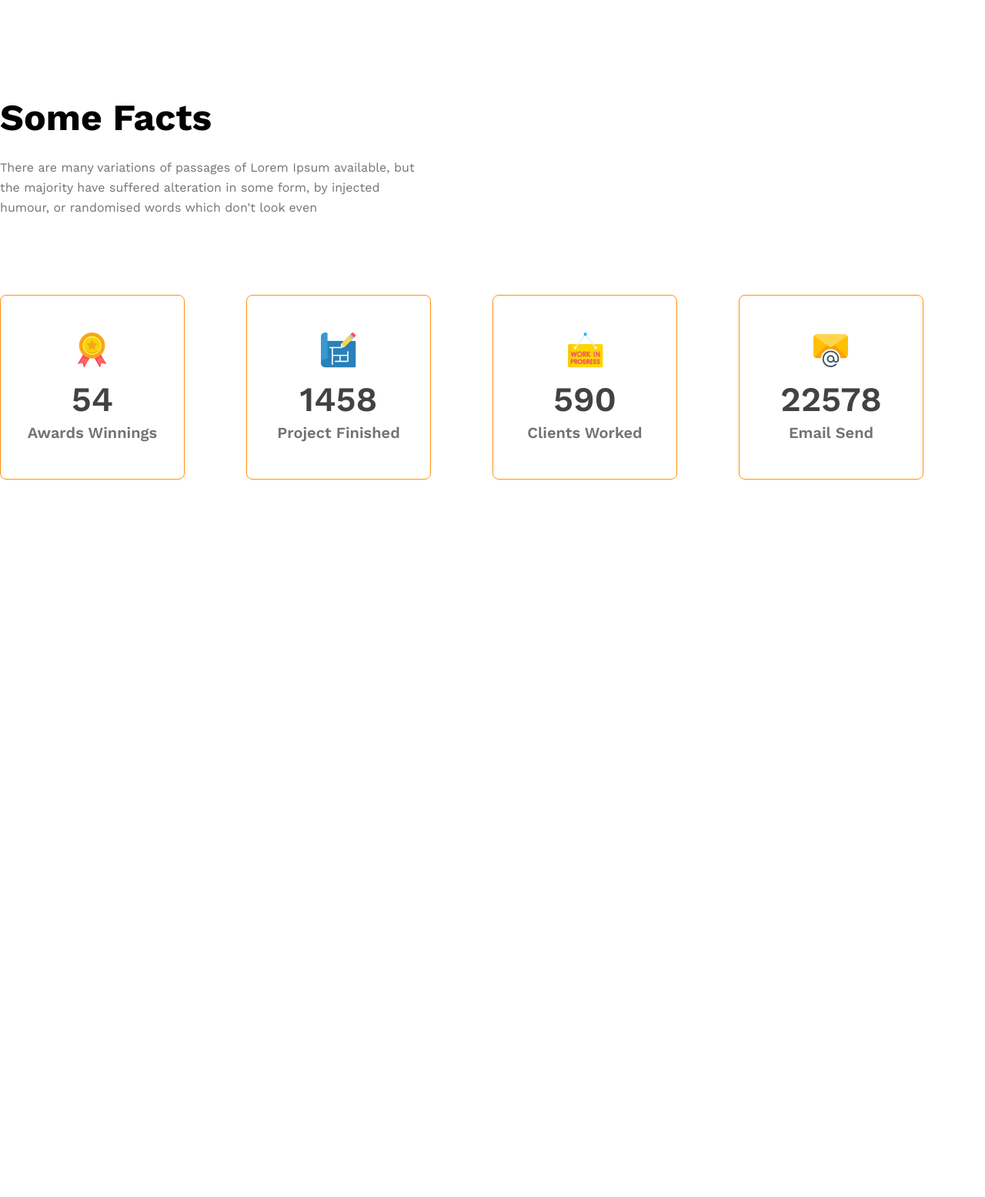
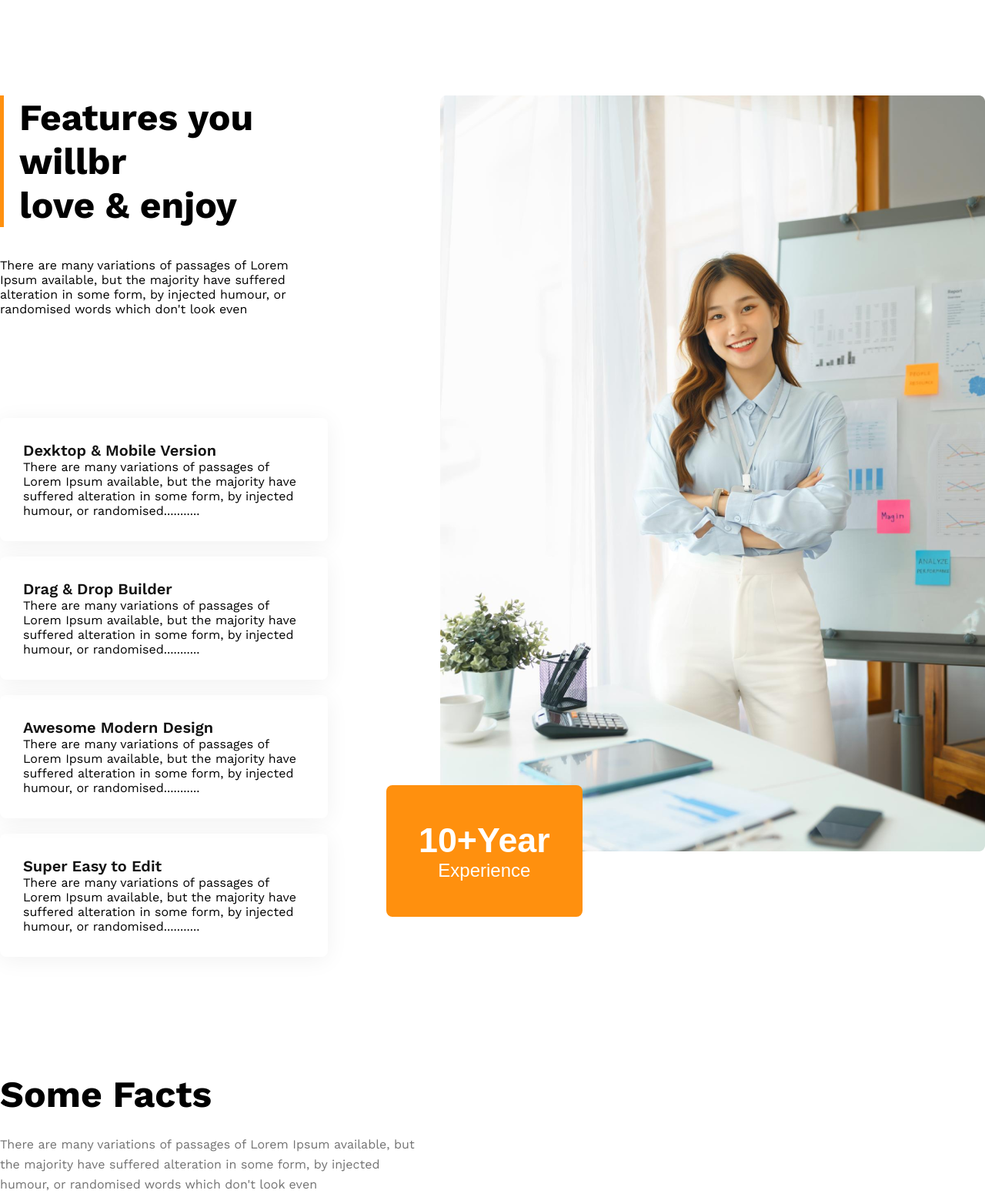
Before and after one commit to sheikhzim2004-del/g3-architect-website, a plain HTML site: page index.html in a window 1280 px wide. Shown: the part 2080-3635 px from the top of the page at 77% size. Before the commit the page ends 2883 px from the top, so only its background shows below. Drawn offline with nearby package versions, Linux system fonts and the light colour scheme.

Commit message:
some responsive edit

```diff
--- a/index.html
+++ b/index.html
@@ -46,6 +46,7 @@
     </header>
 
     <main>
+        <!-- teams and features section -->
         <section class="teams display-flex">
             <div class="team-img-container">
                 <img src="./images/team1.png" alt="tow architecture discousion this topic">
@@ -64,11 +65,54 @@
         </section>
 
 
+        <!-- love feature section -->
+        <section class="love-section display-flex">
+            <div>
+                <div id="love-section-heading-border" class="section-title">Features you willbr <br>love & enjoy</div>
+                <p id="love-section-p" class="text-graylight">There are many variations of passages of Lorem Ipsum available, but the
+                    majority have suffered alteration in some form, by injected humour, or
+                    randomised words which don't look even</p>
+
+                    <!-- love feature section card -->
+                     <div class="love-feature-card">
+                        <h4 class="love-feature-card-title">Dexktop & Mobile Version</h4>
+                        <p class="text-graylight">There are many variations of passages of Lorem Ipsum available, but the majority have suffered alteration in some form, by injected humour, or randomised...........</p>
+                     </div>
+                     <div class="love-feature-card">
+                        <h4 class="love-feature-card-title">Drag & Drop Builder</h4>
+                        <p class="text-graylight">There are many variations of passages of Lorem Ipsum available, but the majority have suffered alteration in some form, by injected humour, or randomised...........</p>
+                     </div>
+                     <div class="love-feature-card">
+                        <h4 class="love-feature-card-title">Awesome Modern Design</h4>
+                        <p class="text-graylight">There are many variations of passages of Lorem Ipsum available, but the majority have suffered alteration in some form, by injected humour, or randomised...........</p>
+                     </div>
+                     <div class="love-feature-card">
+                        <h4 class="love-feature-card-title">Super Easy to Edit</h4>
+                        <p class="text-graylight">There are many variations of passages of Lorem Ipsum available, but the majority have suffered alteration in some form, by injected humour, or randomised...........</p>
+                     </div>
+            </div>
+            <div class="love-feature-architech">
+                <img src="./images/architect.png" alt="">
+                <button id="exparience-badge">
+                    <span id="experience-year">10+Year</span>
+                    <br>
+                    <span id="mini">Experience</span>
+                </button>
+            </div>
+        </section>
         <!-- some facts card section -->
-        <section class="section-title">Some Facts</section>
-        <p class="text-greylight fact-description">There are many variations of passages of Lorem Ipsum available, but
-            the majority have suffered alteration in some form, by injected humour, or randomised words which don't look
+        <section>
+            <div class="fact-contant">
+                <h1 class="section-title">Some Facts</h1>
+                <p class="text-greylight fact-description">There are many variations of passages of Lorem Ipsum
+                    available,
+                    but
+                    the majority have suffered alteration in some form, by injected humour, or randomised words which
+                    don't
+                    look
                     even</p>
+            </div>
+
             <div class="fact-container">
                 <div class="fact-card display-flex">
                     <div>
@@ -99,6 +143,7 @@
                     </div>
                 </div>
             </div>
+        </section>
 
 
     </main>
--- a/styles/architect.css
+++ b/styles/architect.css
@@ -30,6 +30,12 @@
         line-height: 26px;
         margin-top: 24px;
     }
+    /* common title heading */
+    .section-title{
+    font-weight: 700;
+    font-size: 3rem;
+
+}
 
     .bg-light{
         background-color: rgba(255, 144, 14, 0.1);
@@ -111,6 +117,7 @@
     margin-top: 130px;
 }
 
+/* teams and feature styles */
 .teams{
     align-items: center;
 }
@@ -126,15 +133,55 @@
     max-width: 537px;
 }
 
-.section-title{
-    font-weight: 700;
-    font-size: 3rem;
-
-}
-
 #first{
     font-weight: 500;
 }
+
+/* love feature section style */
+
+.love-section{
+    gap: 146px;
+
+}
+#love-section-heading-border{
+    border-left: 5px solid #FF900E;
+    padding-left: 20px;
+}
+#love-section-p{
+    margin-bottom: 132px;
+    margin-top: 40px;
+}
+.love-feature-card{
+    padding: 30px;
+    box-shadow: 0 4px 30px 0 rgba(0, 0, 0, 0.06);
+    border-radius: 8px;
+    margin-bottom: 20px;
+}
+.love-feature-card-title{
+    font-size: 1.25rem;
+    font-weight: 600;
+    color: #131313;
+}
+
+#exparience-badge{
+    padding: 46px 42px;
+    background-color: #FF900E;
+    border: none;
+    border-radius: 8px;
+    color: white;
+    margin-top: -90px;
+    margin-left: -70px;
+}
+#experience-year{
+    font-size: 2.8rem;
+    font-weight: bold;
+}
+#mini{
+    font-size: 1.5rem;
+}
+
+
+
 
 /* some facts card styles */
 .fact-description{
@@ -181,6 +228,8 @@
 
 
 
+
+
 @media screen and (max-width:576px){
     .navbar, .nav-links, .teams{
         flex-direction: column;
@@ -204,6 +253,24 @@
         gap: 30px;
         justify-items: center;
     }
+    .fact-contant{
+        text-align: center;
+        margin: 0 auto;
+    }
+    .fact-description{
+        margin: auto;
+    }
+
+    .love-section{
+        flex-direction: column;
+    }
+    .love-feature-architech img{
+        width: 100%;
+    }
+    #exparience-badge{
+        margin-left: 20px;
+        margin-top: 20px;
+    }
 
 
 
@@ -225,4 +292,29 @@
         grid-template-columns: repeat(2, 1fr);
         gap: 20px;
         justify-items: center;
+    }
+    .fact-contant{
+        text-align: center;
+        margin: 0 auto;
+    }
+    .fact-description{
+        margin: auto;
+    }
+    .love-section{
+        flex-direction: column;
+    }
+    .love-feature-architech{
+        align-items: center;
+    }
+    .love-feature-architech img{
+        width: 100%;
+
+    }
+   #exparience-badge{
+        margin-left: 20px;
+        margin-top: 20px;
+    }
+
+
+
 }
```
Lines whose indentation alone changed are shown as unchanged.
